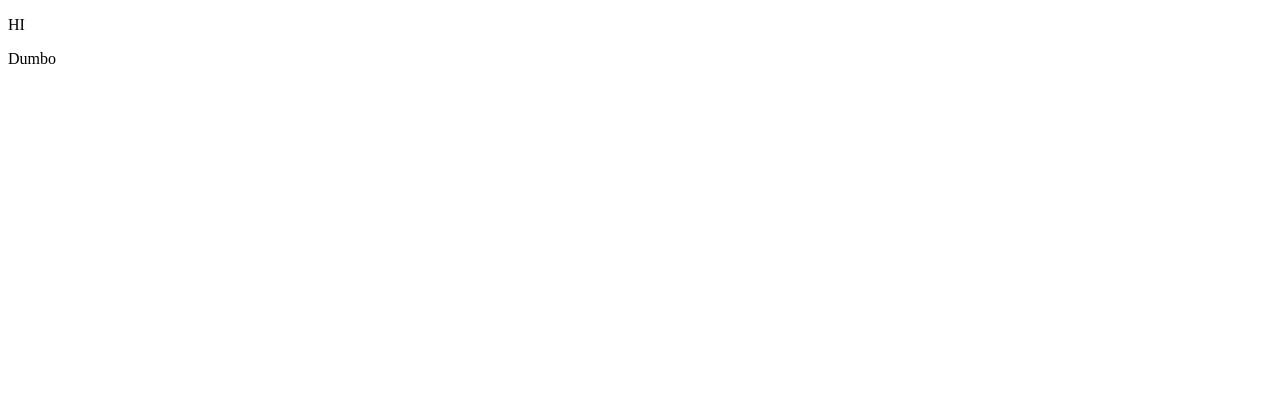
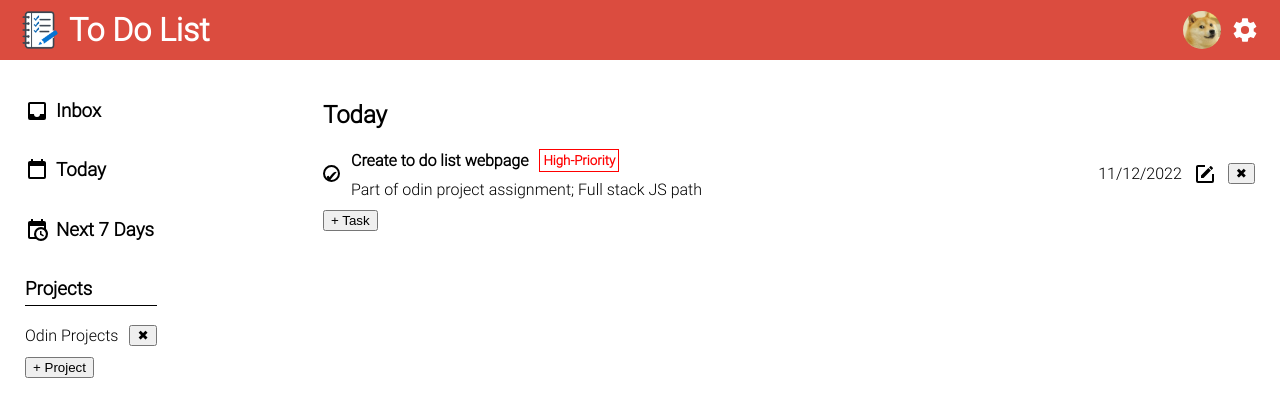
Before and after one commit to NQW1105/to-do-list, a website built with webpack: page dist/index.html in a window 1280 px wide. Built offline with Linux system fonts and the light colour scheme.

Commit message:
Updates HTML and web styling

```diff
--- a/src/index.js
+++ b/src/index.js
@@ -1,3 +1,42 @@
 import './style.css';
 
-console.log("HI")
+// https://www.youtube.com/watch?v=8ZKq0r-g87M
+
+// todo-items must have following properties: title, description, duedate, priority
+// Event for create new project
+// Event for delete project
+// Event for create task
+// Event for edit task
+// Event for delete task
+// Event to select inbox or project tabs
+// Projects should have their own todo list
+
+let allProject = [];
+let allTask = [];
+
+function Project(name) {
+  this.name = name;
+}
+
+function Task(title, description, dueDate, priority) {
+  this.title = title;
+  this.description = description;
+  this.dueDate = dueDate;
+  this.priority = priority;
+}
+
+function createProject(title) {
+  const newProject = document.createElement("div");
+  const projectTitle = document.createElement("p");
+  const removeBtn = document.createElement("button");
+
+  newProject.setAttribute('class', 'projects');
+  projectTitle.textContent = title;
+  removeBtn = "✖";
+
+  newProject.appendChild(projectTitle);
+  newProject.appendChild(removeBtn);
+}
+
+const projectBtn = document.querySelector('#left-body > button');
+projectBtn.addEventListener('click', projectForm());
--- a/src/style.css
+++ b/src/style.css
@@ -0,0 +1,128 @@
+@font-face {
+  font-family: 'roboto';
+  src: url('./Roboto-Light.ttf') format('truetype');
+}
+
+body {
+  margin: 0;
+  font-family: 'roboto';
+}
+
+#header {
+  display: flex;
+  align-items: center;
+  justify-content: space-between;
+  background-color: #db4c3f;
+  padding: 11px 21px;
+}
+
+#header > div {
+  display: flex;
+  align-items: center;
+  gap: 10px;
+}
+
+#header > div > svg,
+#header > div > h1 {
+  color: #fff;
+  margin: 0;
+}
+
+#header > div > svg:hover,
+#header > div > img:hover {
+  cursor: pointer;
+}
+
+img[src="../src/company.png"] {
+  height: 38px;
+}
+
+img[src="../src/doggo.jpeg"] {
+  border-radius: 50%;
+  height: 38px;
+}
+
+#main-body {
+  display: flex;
+  gap: 13vw;
+  padding: 21px 25px 0;
+}
+
+
+/* Left Tab Content */
+
+#left-body > div {
+  display: flex;
+  align-items: center;
+  gap: 7px;
+}
+
+#left-body > h3 {
+  padding-bottom: 5px;
+  border-bottom: 1px solid;
+}
+
+#left-body > button {
+  margin-top: 11px;
+}
+
+.projects {
+  display: flex;
+  align-items: center;
+  gap: 11px;
+
+}
+
+.projects > p {
+  margin: 0;
+}
+
+
+/* Right Tab Content */
+
+#right-body {
+  flex: 1;
+}
+
+#right-body > button {
+  margin-top: 11px;
+}
+
+.task {
+  display: flex;
+  align-items: center;
+  gap: 11px;
+}
+
+.task > div {
+  flex: 1;
+}
+
+.task > div > .task-name > h4,
+.task > div > p {
+  margin: 0;
+}
+
+.task > div > p {
+  padding-top: 8px;
+}
+
+.radio-btn {
+  height: 13px;
+  width: 13px;
+  border-radius: 50%;
+  border: 2px solid;
+}
+
+.task-name {
+  display: flex;
+  align-items: center;
+  gap: 11px;
+}
+
+.task-name > h5 {
+  color: red;
+  border: 1px solid red;
+  padding: 3px;
+  margin: 0;
+}
--- a/webpack.config.js
+++ b/webpack.config.js
@@ -21,6 +21,10 @@ module.exports = {
         test: /\.css$/i,
         use: ['style-loader', 'css-loader'],
       },
+      {
+        test: /\.(woff|woff2|eot|ttf|otf)$/i,
+        type: 'asset/resource',
+      },
     ],
   },
 };
```
Also changed, not shown: dist/333da16a3f3cc391d087.ttf (added), dist/fc2b5060f7accec5cf74.ttf (added), dist/index.html, dist/main.js, src/Roboto-Light.ttf (added), src/Roboto-Regular.ttf (added), src/company.png (added), src/doggo.jpeg (added).
